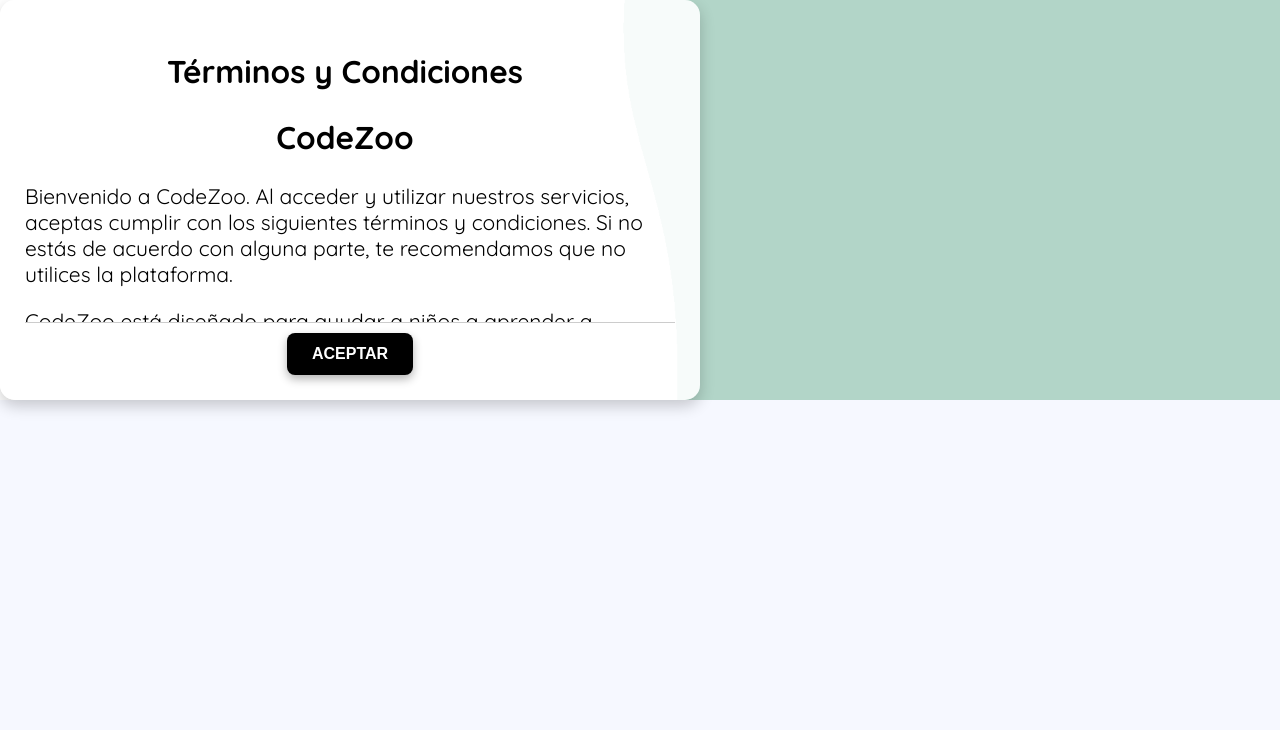
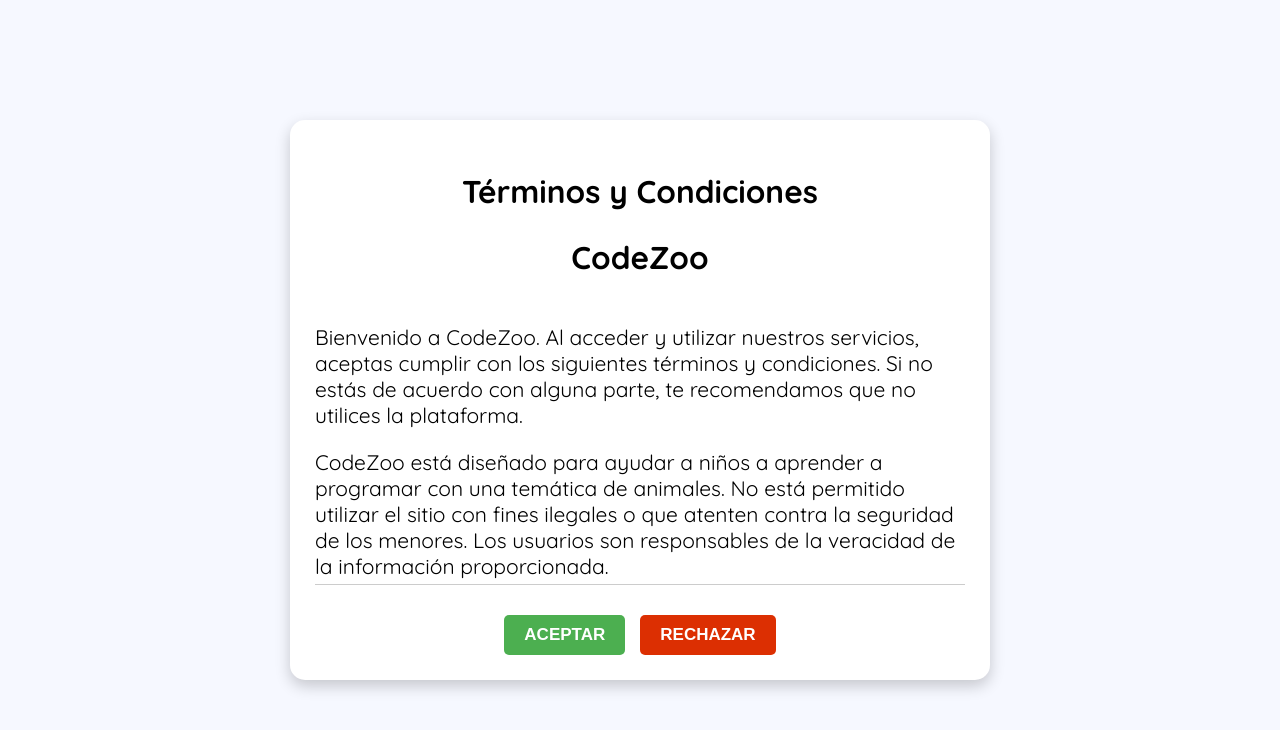
Before and after one commit to esracontrerasor/CodeZoo, a React (Vite) app: page /terminos in a window 1280 px wide. Shown: the top 730 px of the page. Built offline with nearby package versions, Linux system fonts and the light colour scheme.

Commit message:
Se mejoró la pantalla de terminos y se agrego un boton de rechazar que lo lleva a la ventana de bienvenida

```diff
--- a/src/Bienvenida.jsx
+++ b/src/Bienvenida.jsx
@@ -2,7 +2,6 @@ import React from "react";
 import "./css/Bienvenida.css"; // Asegúrate de importar los estilos en un archivo CSS separado
 import { useNavigate } from "react-router-dom";
 import elefanteGif from "./resources/elefante_feliz.gif"
-import background from "./resources/fondo.png";
 
 const CodeZooInfo = () => {
   const navigate = useNavigate(); // Hook para la navegación
--- a/src/Terminos.jsx
+++ b/src/Terminos.jsx
@@ -1,7 +1,6 @@
 import React, { useState } from "react";
 import { useNavigate } from "react-router-dom";
 import "./css/Terminos.css";
-import background from "./resources/fondo.png";
 import ave from "./resources/ave.gif"
 const CodeZooTerms = () => {
   const navigate = useNavigate();
@@ -15,16 +14,17 @@ const CodeZooTerms = () => {
     }, 2000);
   };
 
+
+  const handleReject = () => {
+    setIsLoading(true); // Activa la animación de carga
+
+    setTimeout(() => {
+      navigate("/"); // Redirige después de 2 segundos
+    }, 2000);
+  };
+
   return (
-    <div
-      className="container"
-      style={{
-        backgroundImage: `url(${background})`,
-        backgroundSize: "cover",
-        backgroundRepeat: "no-repeat",
-        backgroundPosition: "center center",
-      }}
-    >
+    <div className="container-terminos">
       {/* Pantalla de carga */}
       {isLoading && (
         <div className="loading-screen">
@@ -36,9 +36,12 @@ const CodeZooTerms = () => {
 
       {/* Contenido de términos y condiciones */}
       <div className="notice-box">
+
+        <div className="terms-title">
+          <h2 className="title">Términos y Condiciones</h2>
+          <h2 className="bold">CodeZoo</h2>
+        </div>
         <div className="terms-content">
-          <center><h2 className="title">Términos y Condiciones</h2></center>
-          <center><h2 className="bold">CodeZoo</h2></center>
           <p>
             Bienvenido a CodeZoo. Al acceder y utilizar nuestros servicios, aceptas cumplir
             con los siguientes términos y condiciones. Si no estás de acuerdo con alguna parte,
@@ -66,12 +69,11 @@ const CodeZooTerms = () => {
           </ul>
         </div>
 
-        {/* Contenedor del botón */}
         <div className="button-container">
-          <button className="agree-button" onClick={handleAccept}>
-            ACEPTAR
-          </button>
+          <button className="agree-button" onClick={handleAccept}> ACEPTAR </button>
+          <button className="disagree-button" onClick={handleReject}>RECHAZAR</button>
         </div>
+
       </div>
     </div>
   );
--- a/src/css/Acceso.css
+++ b/src/css/Acceso.css
@@ -10,6 +10,7 @@
     align-items: center;
     height: 100vh;
   }
+
   .imagen-acceso {
     background-image: url('../resources/hand-drawn-wildlife-background_52683-85119.jpg');
     background-position: center center;
--- a/src/css/Bienvenida.css
+++ b/src/css/Bienvenida.css
@@ -34,6 +34,8 @@ body {
 }
 
 .card {
+  border-radius: 15px;
+  box-shadow: 0px 6px 15px rgba(0, 0, 0, 0.2);
   padding: 50px;
   background-color: white;
   text-align: center;
--- a/src/css/Terminos.css
+++ b/src/css/Terminos.css
@@ -1,24 +1,64 @@
+/*
+
+body {
+  background-image: url('../resources/background-image.jpeg');
+  background-size: cover;
+  background-position: center;
+  width: 100%;
+  height: 100vh;
+  position: relative;
+  overflow: hidden;
+}
+
+body::before {
+  content: '';
+  position: absolute;
+  top: 0;
+  left: 0;
+  right: 0;
+  bottom: 0;
+  background-image: inherit;
+  background-size: cover;
+  filter: blur(5px);
+  z-index: -1;
+}
+
+*/
+
+
+.container-terminos {
+  margin: 0 auto;
+  max-width: 1200px;
+  width: 95%;
+  display: flex;
+  justify-content: center;
+  align-items: center;
+  height: 100vh;
+
+}
+
 .notice-box {
-  background: rgba(255, 255, 255, 0.9);
+  background: rgba(255, 255, 255);
   padding: 25px;
   border-radius: 15px;
   box-shadow: 0px 6px 15px rgba(0, 0, 0, 0.2);
   max-width: 700px;
-  width: 90%;
   text-align: left;
   display: flex;
   flex-direction: column;
-  max-height: 400px;
+  height: 70vh;
 }
 
 /* Contenido con scroll */
 .terms-content {
-  flex: 1; /* Ocupa todo el espacio disponible */
-  overflow-y: auto; /* Scroll solo en el contenido */
-  max-height: 300px; /* Ajusta la altura máxima antes del scroll */
-  padding-right: 10px;
+  overflow-y: auto;
+  max-height: auto;
   scrollbar-width: thin;
   scrollbar-color: #888 #f1f1f1;
+}
+
+ .terms-title h2 {
+  text-align: center;
 }
 
 /* Personalización scrollbar (Chrome, Edge, Safari) */
@@ -43,24 +83,49 @@
 .button-container {
   display: flex;
   justify-content: center;
-  padding-top: 10px;
-  border-top: 1px solid #ccc; /* Separador visual */
+  align-items: center;
+  padding-top: 30px;
+  margin-top: auto;
+  border-top: 1px solid #ccc;
 }
 
-/* Estilo del botón */
+/* Estilo del botón de ACEPTAR*/
 .agree-button {
-  background-color: #000000;
+  background-color: #4CAF50;
   color: #FFFFFF;
   border: none;
-  padding: 12px 25px;
+  padding: 10px 20px;
   cursor: pointer;
-  border-radius: 8px;
-  font-size: 16px;
+  border-radius: 5px;
+  font-size: 17px;
   font-weight: bold;
-  text-transform: uppercase;
   transition: all 0.3s ease-in-out;
-  box-shadow: 0 4px 10px rgba(0, 0, 0, 0.3);
 }
+
+.agree-button:hover {
+  background-color: #008000;
+}
+
+
+/* Estilo del botón de RECHAZAR*/
+.disagree-button {
+  margin-left: 15px;
+  background-color: #dc2f02;
+  color: #FFFFFF;
+  border: none;
+  padding: 10px 20px;
+  cursor: pointer;
+  border-radius: 5px;
+  font-size: 17px;
+  font-weight: bold;
+  transition: all 0.3s ease-in-out;
+}
+
+.disagree-button:hover {
+  background-color: #9d0208;
+}
+
+/* Pantalla de carga */
 .loading-screen {
   position: fixed;
   top: 0;
@@ -77,11 +142,7 @@
   font-weight: bold;
   z-index: 1000;
 }
-.agree-button:hover {
-  background-color: #333333;
-  transform: scale(1.05);
-  box-shadow: 0 6px 12px rgba(0, 0, 0, 0.4);
-}
+
 
 .loading-screen {
   display: flex;
```
Also changed, not shown: src/resources/background-image.jpeg (added), src/resources/fondo.png (deleted).
